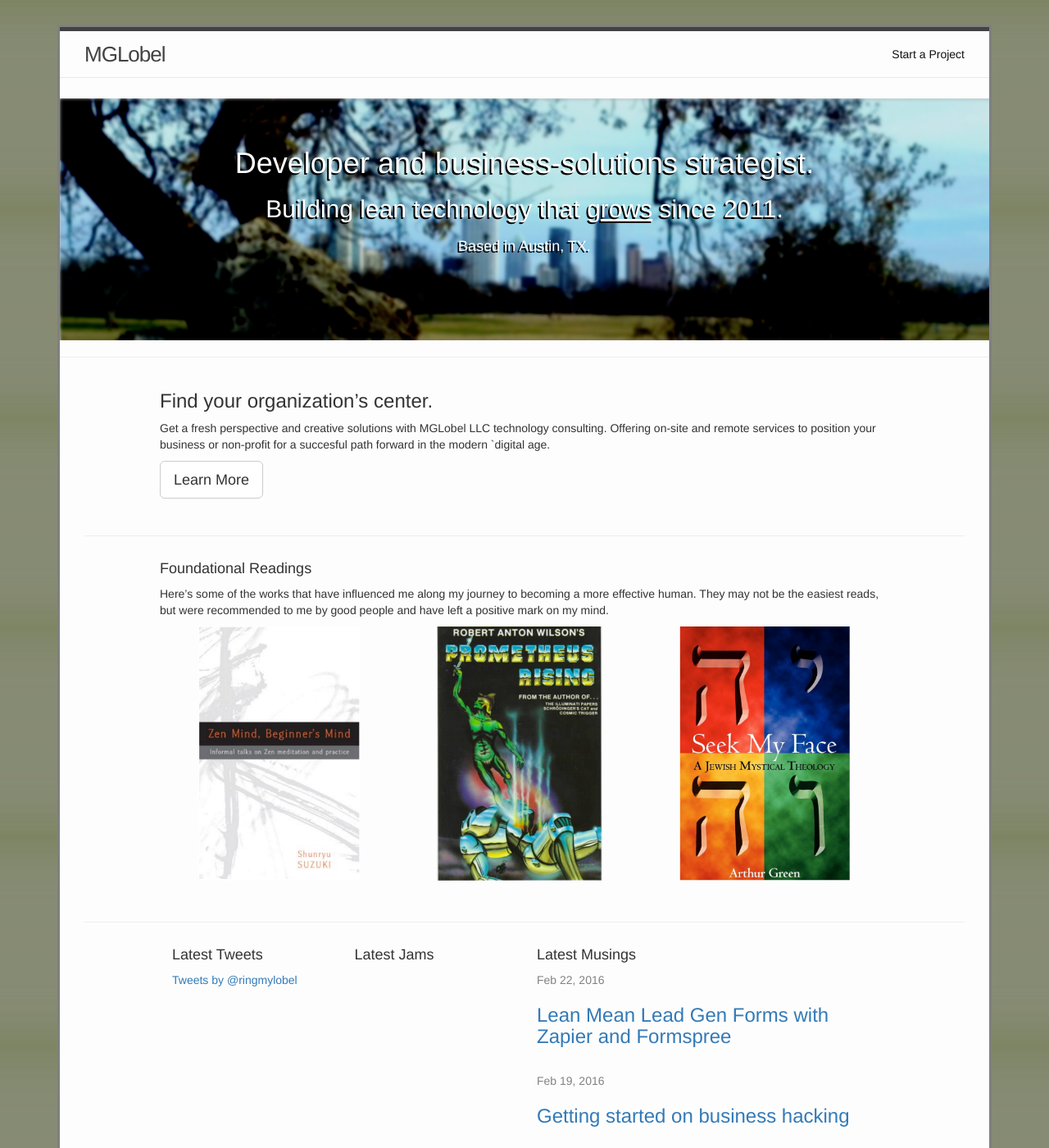
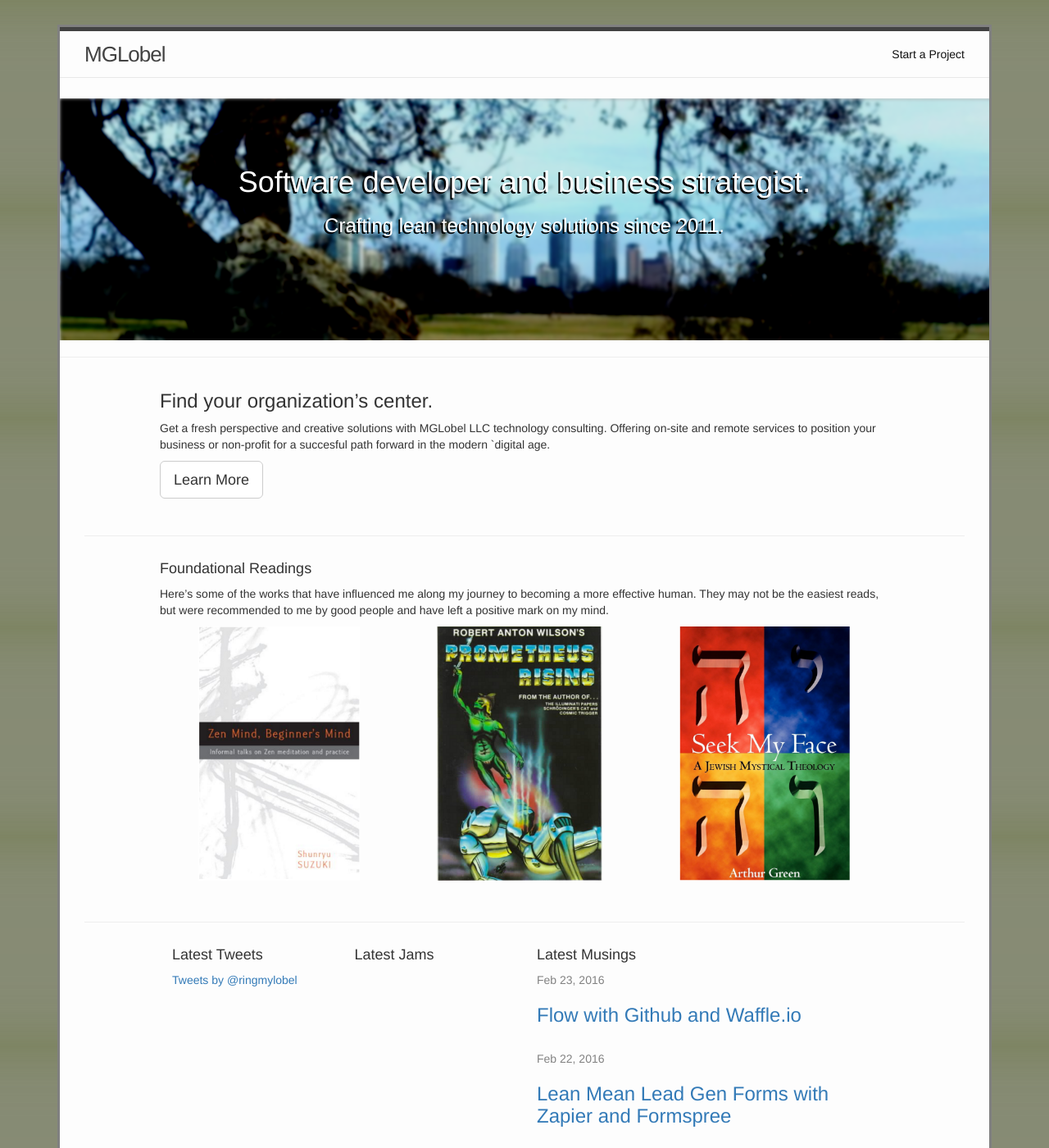
Before and after one commit to mglobel/mglobel, a Jekyll site: the page built from index.html, in a window 1280 px wide and 1400 px high. Shown: the whole window at 82% size. Built offline with Jekyll 4.4.1, drawn with Linux system fonts in a browser that asks for light colours; nearby versions of some CDN libraries; a script that is not in the unit is left out; comment, search, counter and statistics services are not loaded; some of the changed text lies outside the part shown.

Commit message:
round of content edits

```diff
--- a/_config.yml
+++ b/_config.yml
@@ -12,4 +12,5 @@
 
 # Build settings
 markdown: kramdown
+permalink: /:title/
 include: ["_pages"]
--- a/_includes/footer.html
+++ b/_includes/footer.html
@@ -4,8 +4,9 @@
       <div class="footer-col-wrapper">
         <div class="footer-col  footer-col-1">
           <ul class="contact-list">
-            <li>Michael G. Lobel</li>
+            <li><strong>Michael G. Lobel</strong></li>
             <li><a href="mailto:{{ site.email }}">{{ site.email }}</a></li>
+            <li>Based in Austin, TX.</li>
           </ul>
         </div>
         <div class="footer-col  footer-col-2">
--- a/_pages/llc.html
+++ b/_pages/llc.html
@@ -8,7 +8,7 @@
     <h2>Business Strategy meets Lean Development.</h2>
     <h4>Project-based software solutions for the modern organization.</h4>
   </div>
-  <div class="col-md-10 col-md-offset-1">
+  <div class="col-md-8 col-md-offset-2" style="text-align:justify-content;">
     <p>
       In today's cloud-driven environment, finding the right balance of API services and
       pre-existing services can mean saving time and money. With 5 years of business and
@@ -23,7 +23,7 @@
       project. Services include:
     </p>
 
-    <div id="services-list" class="col-md-offset-1">
+    <div id="services-list">
       <ul>
         <li>
           fast marketing and content sites
--- a/index.html
+++ b/index.html
@@ -5,14 +5,11 @@
   <div id="hero-home" class="hero-unit">
     <div class="text-overlay text-center" style="padding-bottom:55px;">
       <h1>
-        Developer and business-solutions strategist.
+        Software developer and business strategist.
       </h1>
-      <h2>
-        Building lean technology that <u>grows</u> since 2011.
-      </h2>
-      <h4 style="padding-top:10px;">
-        Based in Austin, TX.
-      </h4>
+      <h3>
+        Crafting lean technology solutions since 2011.
+      </h3>
     </div>
   </div>
   <hr/>
```
Also changed, not shown: _posts/2016-01-09-welcome-to-jekyll.markdown (deleted, +0 -25 lines), _posts/2016-02-23-flow-with-github-and-waffle-io.markdown (added, +19 -0 lines).
